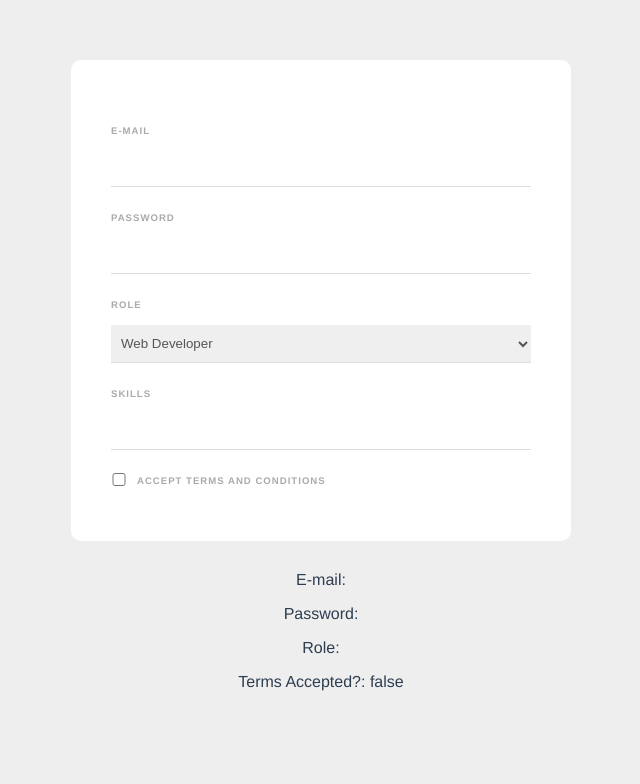
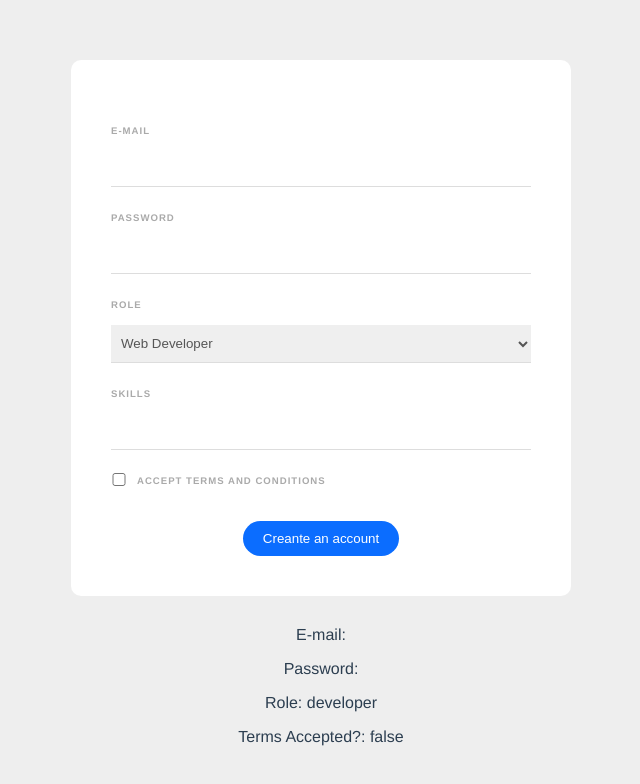
Before and after one commit to PrenitaVulpo/SignupForm-test, a Vue app: page / in a window 1280 px wide. Shown: the top 784 px of the page, without its empty margins (319-959 px from the left). Built offline with nearby package versions, Linux system fonts and the light colour scheme.

Commit message:
final details

```diff
--- a/src/components/Signupform.vue
+++ b/src/components/Signupform.vue
@@ -1,13 +1,14 @@
 <template>
-  <form>
+  <form @submit.prevent="handleSubmit">
 		<label for="email">E-mail</label>
 		<input type="email" name="email" required v-model="email"/>
 
 		<label for="password">Password</label>
 		<input type="password" name="password" required v-model="password"/>
+		<div v-if="passwordError" class="error">{{ passwordError }}</div>
 
 		<label for="role">Role</label>
-		<select name="role">
+		<select v-model="role">
 			<option value="developer">Web Developer</option>
 			<option value="designer">Web Designer</option>
 		</select>
@@ -15,12 +16,16 @@
 		<label for="skills">Skills</label>
 		<input type="text" v-model="tempSkill" @keyup="addSkill"/>
 		<div v-for="skill in skills" :key="skill" class="pill">
-			{{ skill }}
+			<span @click="deleteSkill(skill)">{{ skill }}</span>
 		</div>
 
 		<div class="terms">
 			<input type="checkbox" required v-model="terms"/>
 			<label for="terms">Accept terms and conditions</label>
+		</div>
+
+		<div class="submit">
+			<button>Creante an account</button>
 		</div>
 	</form>
 
@@ -36,10 +41,11 @@ export default {
 		return {
 			email: '',
 			password: '',
-			role: '',
+			role: 'developer',
 			terms: false,
 			tempSkill: '',
-			skills: []
+			skills: [],
+			passwordError: '',
 		}
 	},
 	methods: {
@@ -48,7 +54,23 @@ export default {
 				if (!this.skills.includes(this.tempSkill)) {
 					this.skills.push(this.tempSkill)
 				}
-				this.tempSkill('')
+				this.tempSkill = ''
+			}
+		},
+		deleteSkill(skill) {
+			this.skills = this.skills.filter(item => {return skill !== item})
+		},
+		handleSubmit(){
+			this.passwordError = this.password.length > 6 ? ''
+				: 'the password must contain at least 6 caracters'
+
+			if (!this.passwordError) {
+				console.log({
+					email: this.email,
+					password: this.password,
+					role: this.role,
+					skills: this.skills,
+				})
 			}
 		}
 	}
@@ -59,7 +81,7 @@ export default {
 	form {
 		max-width: 420px;
 		margin: 30px auto;
-		background: white;
+		background: #fff;
 		text-align: left;
 		padding: 40px;
 		border-radius: 10px;
@@ -89,4 +111,33 @@ export default {
 		position: relative;
 		top: 2px;
 	}
+	.pill {
+    display: inline-block;
+    margin: 20px 10px 0 0;
+    padding: 6px 12px;
+    background: #eee;
+    border-radius: 20px;
+    font-size: 12px;
+    letter-spacing: 1px;
+    font-weight: bold;
+    color: #777;
+    cursor: pointer;
+  }
+	button {
+    background: #0b6dff;
+    border: 0;
+    padding: 10px 20px;
+    margin-top: 20px;
+    color: #fff;
+    border-radius: 20px;
+  }
+  .submit {
+    text-align: center;
+  }
+  .error {
+    color: #ff0062;
+    margin-top: 10px;
+    font-size: 0.8em;
+    font-weight: bold;
+  }
 </style>
```
